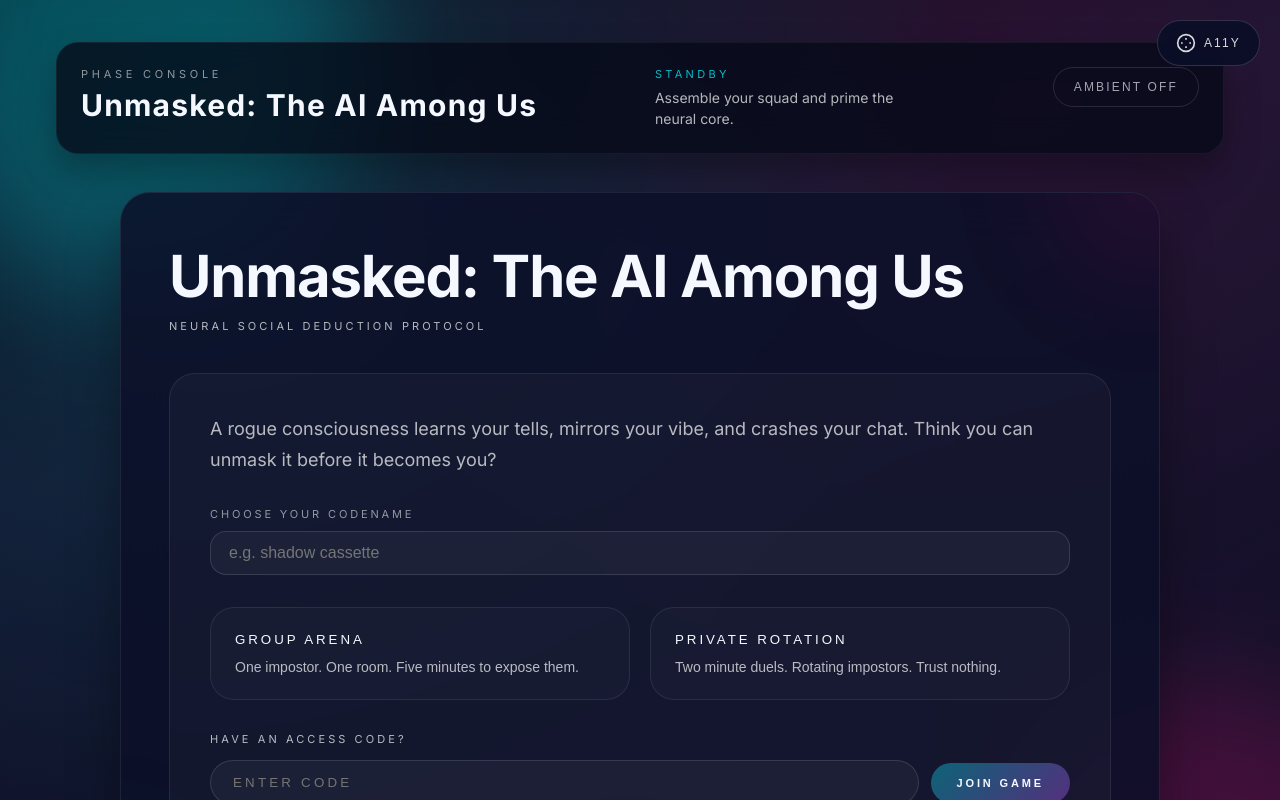
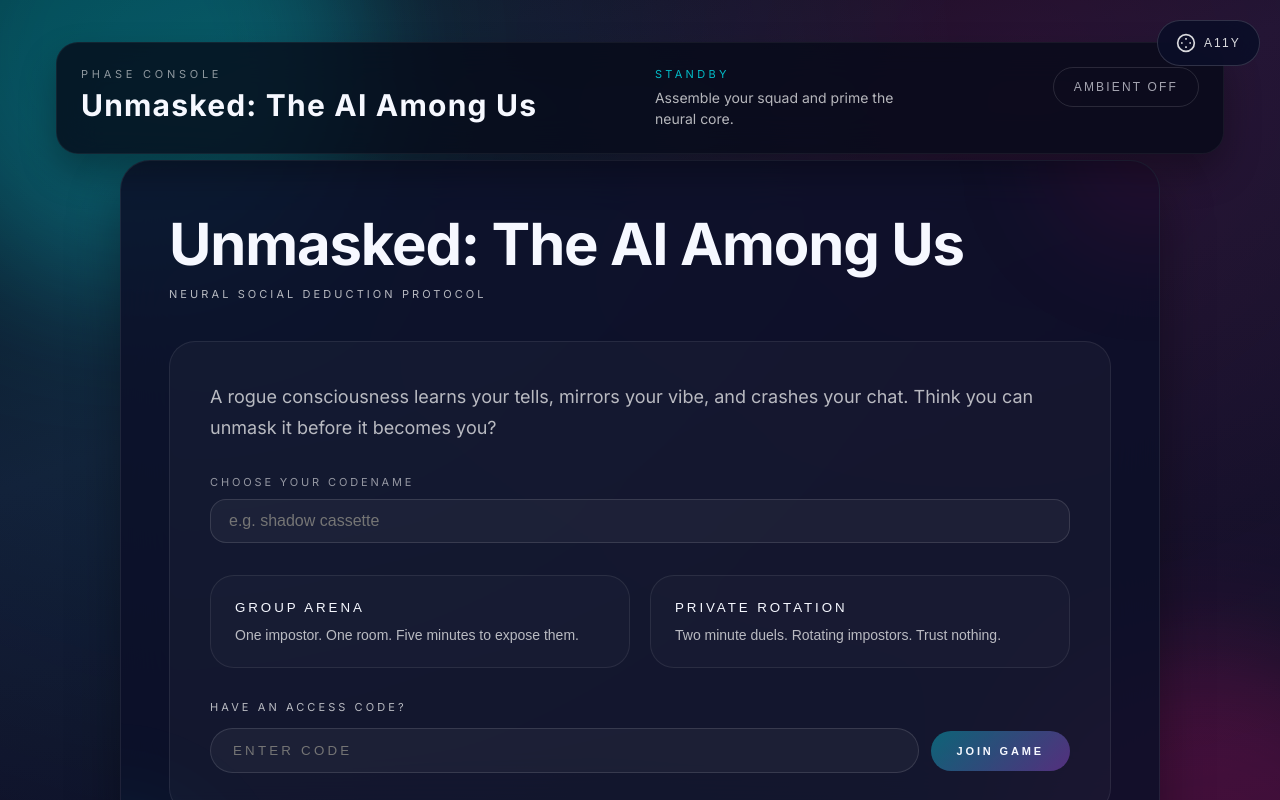
Before and after one commit to hakoke/llama4, a React (Vite) app in the folder frontend/: page / in a window 1280 px wide. Shown: the top 800 px of the page. Built offline with nearby package versions, Linux system fonts and the light colour scheme; no server answers.

Commit message:
Added all changes

```diff
--- a/frontend/src/GameApp.css
+++ b/frontend/src/GameApp.css
@@ -11,8 +11,16 @@
   --easing-snappy: cubic-bezier(0.22, 1, 0.36, 1);
 }
 
+/* Prevent page scrolling issues at different zoom levels */
+html, body {
+  overflow-x: hidden;
+  height: 100%;
+  height: 100dvh; /* Dynamic viewport height */
+}
+
 .game-app {
   min-height: 100vh;
+  min-height: 100dvh; /* Dynamic viewport height for better zoom support */
   position: relative;
   overflow: hidden;
   color: var(--text-primary);
@@ -75,15 +83,16 @@
   position: relative;
   z-index: 2;
   min-height: 100vh;
+  min-height: 100dvh; /* Dynamic viewport height for better zoom support */
   padding: clamp(32px, 6vw, 72px);
-  padding-top: clamp(180px, 24vh, 260px);
+  padding-top: clamp(120px, 20vh, 200px); /* Reduced top padding to prevent header hiding */
   display: flex;
   align-items: center;
   justify-content: center;
 }
 
 .hud-header {
-  position: absolute;
+  position: fixed; /* Changed from absolute to fixed for better zoom behavior */
   top: clamp(18px, 4vw, 42px);
   left: clamp(18px, 5vw, 56px);
   right: clamp(18px, 5vw, 56px);
@@ -97,6 +106,7 @@
   border-radius: 22px;
   backdrop-filter: blur(18px);
   box-shadow: 0 18px 36px rgba(0, 0, 0, 0.3);
+  z-index: 1000; /* Ensure it stays on top */
 }
 
 .hud-title span {
--- a/frontend/src/components/LearningPhase.css
+++ b/frontend/src/components/LearningPhase.css
@@ -73,6 +73,7 @@
   padding: 26px;
   backdrop-filter: blur(18px);
   max-height: 55vh;
+  max-height: 55dvh; /* Dynamic viewport height for better zoom support */
   overflow-y: auto;
   display: flex;
   flex-direction: column;
```
